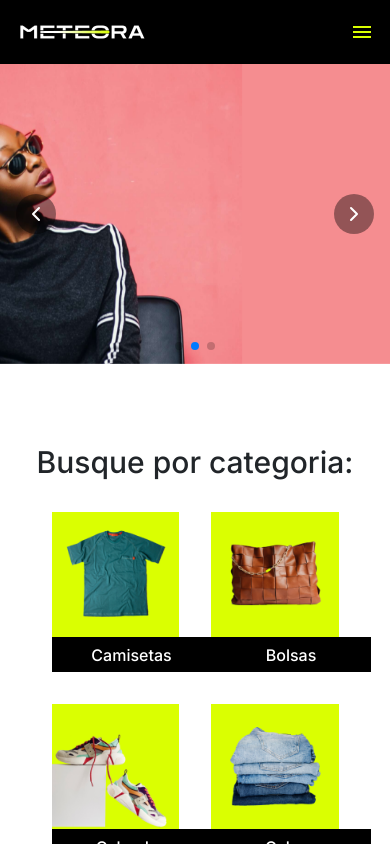
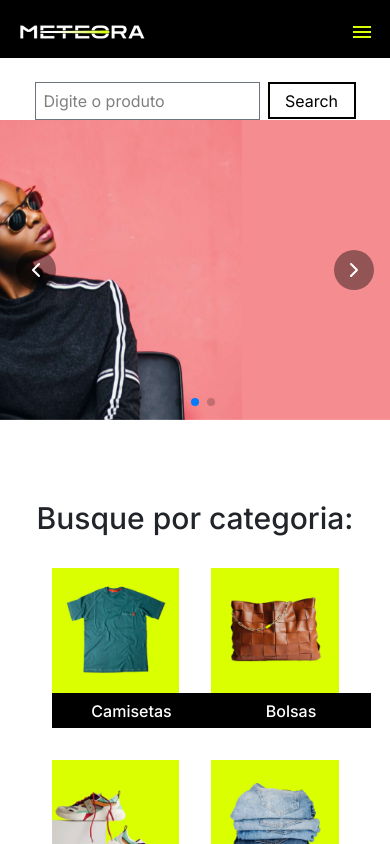
Before and after one commit to ramoncodevale/loja-meteora, a React (Vite) app: page / in a window 390 px wide. Shown: the top 844 px of the page. Built offline with nearby package versions, Linux system fonts and the light colour scheme.

Commit message:
feat: add  input to the banner component

```diff
--- a/src/components/banner.tsx
+++ b/src/components/banner.tsx
@@ -19,7 +19,16 @@ const Banner = () => {
   };
 
   return (
-    <section className="relative w-full">
+     <>
+     <div className="flex justify-center gap-2 mt-6 lg:hidden">
+      <input
+       className="w-[225px] h-[38px] border border-[#6C757D] text-black pl-2"
+       type="text"
+       placeholder="Digite o produto" />
+      <button className="text-black border-2 border-black w-[88px] h-[37px]">Search</button>
+     </div>
+
+     <section className="relative w-full">
       <Swiper
         modules={[Autoplay, Pagination]}
         onSwiper={(swiper) => (swiperRef.current = swiper)}
@@ -40,10 +49,9 @@ const Banner = () => {
         ))}
       </Swiper>
 
-      {/* Setas customizadas */}
       <button
         onClick={handlePrev}
-        className="absolute top-1/2 left-4 z-10 -translate-y-1/2 bg-black/40 text-white rounded-full p-2 hover:bg-black/70 transition"
+        className="absolute top-1/2 left-4 z-10 -translate-y-1/2 cursor-pointer bg-black/40 text-white rounded-full p-2 hover:bg-black/70 transition"
         aria-label="Anterior"
       >
         <FiChevronLeft size={24} />
@@ -51,12 +59,13 @@ const Banner = () => {
 
       <button
         onClick={handleNext}
-        className="absolute top-1/2 right-4 z-10 -translate-y-1/2 bg-black/40 text-white rounded-full p-2 hover:bg-black/70 transition"
+        className="absolute top-1/2 right-4 z-10 -translate-y-1/2 cursor-pointer bg-black/40 text-white rounded-full p-2 hover:bg-black/70 transition"
         aria-label="Próximo"
       >
         <FiChevronRight size={24} />
       </button>
     </section>
+   </>
   );
 };
 
--- a/src/components/header.tsx
+++ b/src/components/header.tsx
@@ -11,7 +11,7 @@ const Header = () => {
   }
 
   return (
-    <nav className="w-full bg-black p-4 relative">
+    <nav className="w-[390px] h-[58px] lg:w-full bg-black p-4 relative">
       <div className="flex justify-between items-center">
         <div className="flex items-center gap-10">
           <img src={Logo} alt="Logo da Meteora" />
```
